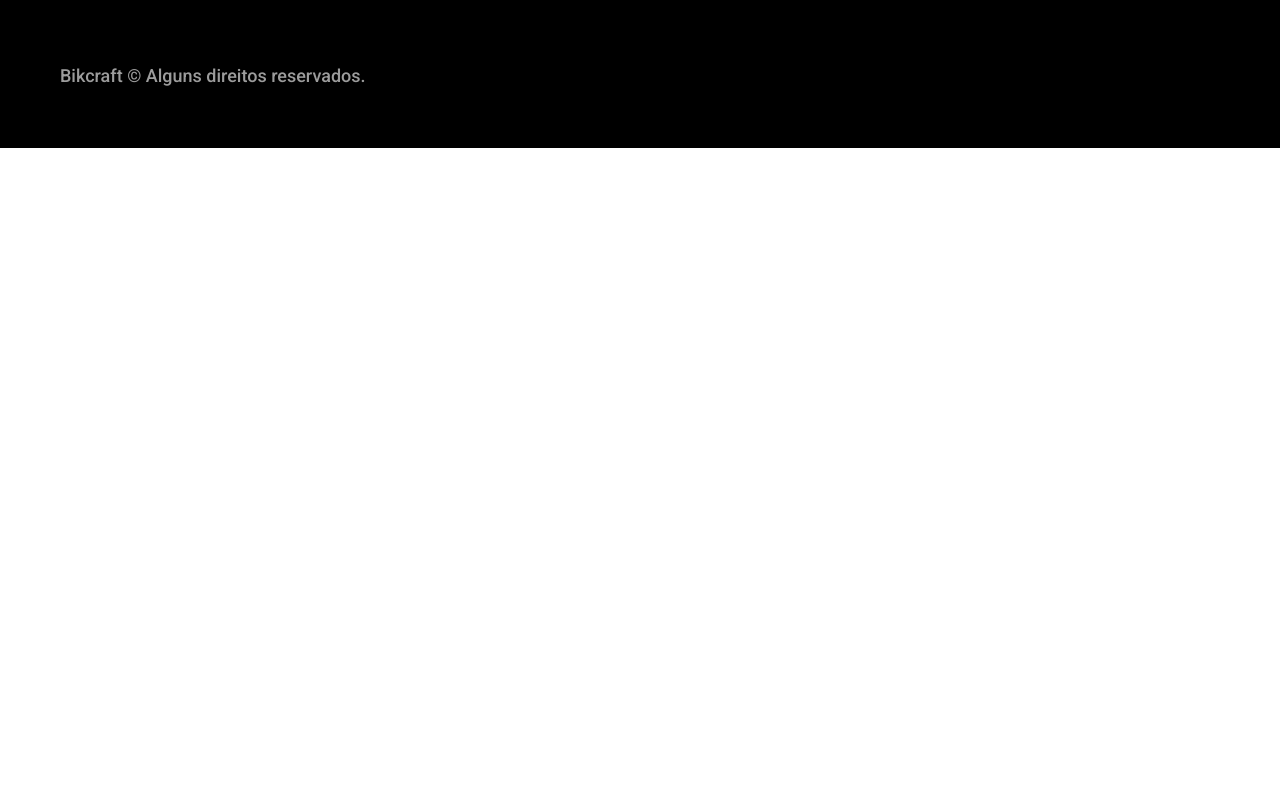
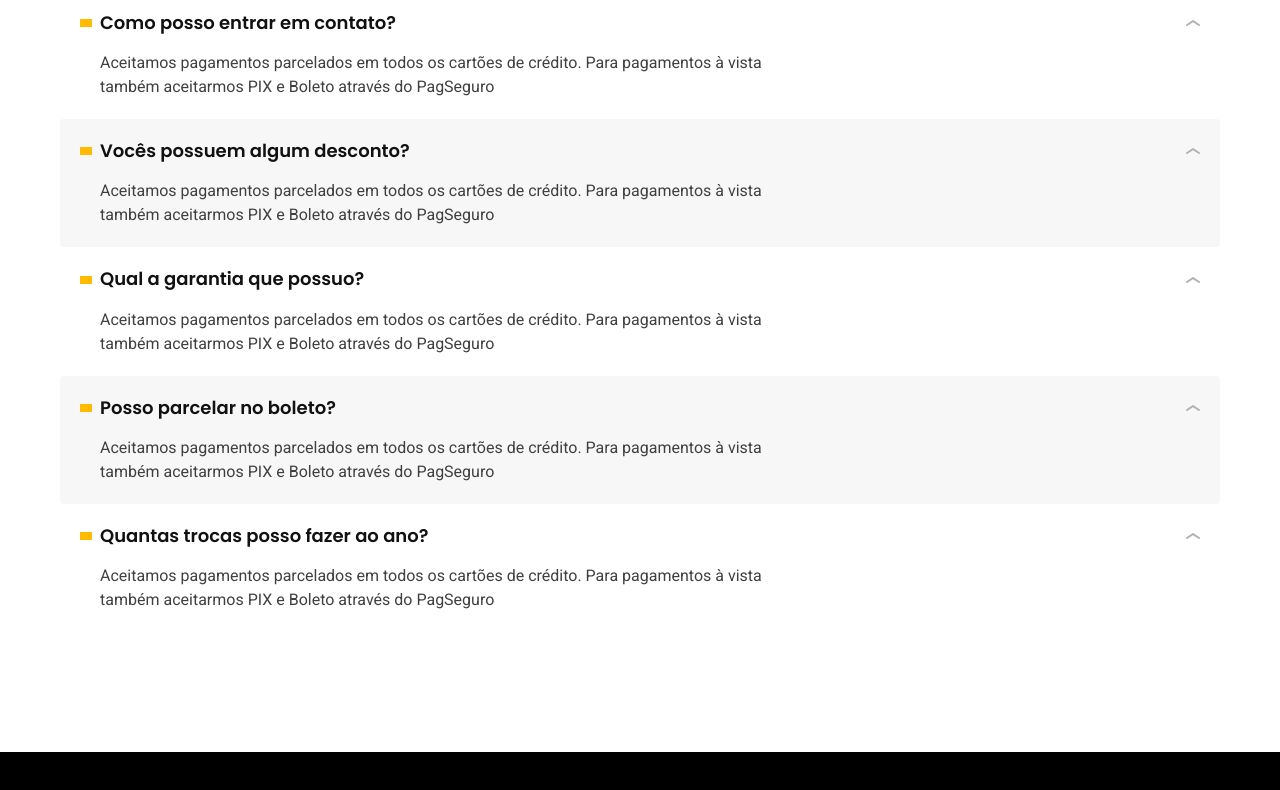
Before and after one commit to EduardaCoffacci/bikcraft, a plain HTML site: page seguros.html in a window 1280 px wide. Shown: the part 1888-2678 px from the top of the page. Before the commit the page ends 2036 px from the top, so only its background shows below. Drawn offline with Linux system fonts and the light colour scheme.

Commit message:
seguros-2

```diff
--- a/css/global/global.css
+++ b/css/global/global.css
@@ -13,7 +13,8 @@ h2,
 h3,
 h4,
 p ,
-blockquote{
+blockquote,
+dd{
   margin: 0px;
 }
 ul {
--- a/css/seguros/perguntas.css
+++ b/css/seguros/perguntas.css
@@ -0,0 +1,51 @@
+.perguntas {
+  padding-top: 120px;
+  padding-bottom: 120px;
+}
+.perguntas h2 {
+  margin-bottom: 60px;
+}
+.perguntas dl > div {
+  padding: 20px;
+  border-radius: 4px;
+}
+
+.perguntas dl > div:nth-child(odd){
+    background-color: var(--cor-1);
+}
+.perguntas dt{
+    display: grid;
+    grid-template-columns: auto 1fr auto;
+    align-items: center;
+    gap: 8px;
+}
+.perguntas dt::before{
+    content: "";
+    display: inline-block;
+    width: 12px;
+    height: 8px;
+    background-color: var(--cor-p1);
+}
+.perguntas dt::after{
+    content: "";
+    display: inline-block;
+    width: 14px;
+    height: 6px;
+    background-color: var(--cor-p1);
+    background: url('../../imgs/icones/seta-abrir.svg');
+    transition: .3s;
+}
+.perguntas dt:hover::after{
+    transform: rotate(180deg);
+}
+.perguntas dd{
+    padding-left: 20px;
+    padding-top: 16px;
+    max-width: 80ch;
+}
+@media (max-width:800px){
+    .perguntas{
+        padding-top: 60px;
+        padding-bottom: 60px;
+    }
+}
--- a/seguros.html
+++ b/seguros.html
@@ -130,6 +130,61 @@
         </ul>
       </div>
     </article>
+    <article class="perguntas container">
+      <h2 class="font-1-xxl">
+        perguntas frequentes <span class="cor-p1">.</span>
+      </h2>
+      <dl>
+        <div>
+          <dt class="font-1-m-b">Qual forma de pagamento vocês aceitam?</dt>
+          <dd class="font-2-s cor-9">
+            Aceitamos pagamentos parcelados em todos os cartões de crédito. Para
+            pagamentos à vista também aceitarmos PIX e Boleto através do
+            PagSeguro
+          </dd>
+        </div>
+        <div>
+          <dt class="font-1-m-b">Como posso entrar em contato?</dt>
+          <dd class="font-2-s cor-9">
+            Aceitamos pagamentos parcelados em todos os cartões de crédito. Para
+            pagamentos à vista também aceitarmos PIX e Boleto através do
+            PagSeguro
+          </dd>
+        </div>
+        <div>
+          <dt class="font-1-m-b">Vocês possuem algum desconto?</dt>
+          <dd class="font-2-s cor-9">
+            Aceitamos pagamentos parcelados em todos os cartões de crédito. Para
+            pagamentos à vista também aceitarmos PIX e Boleto através do
+            PagSeguro
+          </dd>
+        </div>
+        <div>
+          <dt class="font-1-m-b">Qual a garantia que possuo?</dt>
+          <dd class="font-2-s cor-9">
+            Aceitamos pagamentos parcelados em todos os cartões de crédito. Para
+            pagamentos à vista também aceitarmos PIX e Boleto através do
+            PagSeguro
+          </dd>
+        </div>
+        <div>
+          <dt class="font-1-m-b">Posso parcelar no boleto?</dt>
+          <dd class="font-2-s cor-9">
+            Aceitamos pagamentos parcelados em todos os cartões de crédito. Para
+            pagamentos à vista também aceitarmos PIX e Boleto através do
+            PagSeguro
+          </dd>
+        </div>
+        <div>
+          <dt class="font-1-m-b">Quantas trocas posso fazer ao ano?</dt>
+          <dd class="font-2-s cor-9">
+            Aceitamos pagamentos parcelados em todos os cartões de crédito. Para
+            pagamentos à vista também aceitarmos PIX e Boleto através do
+            PagSeguro
+          </dd>
+        </div>
+      </dl>
+    </article>
 
     <footer class="footer-bg">
       <div class="footer container">
```
